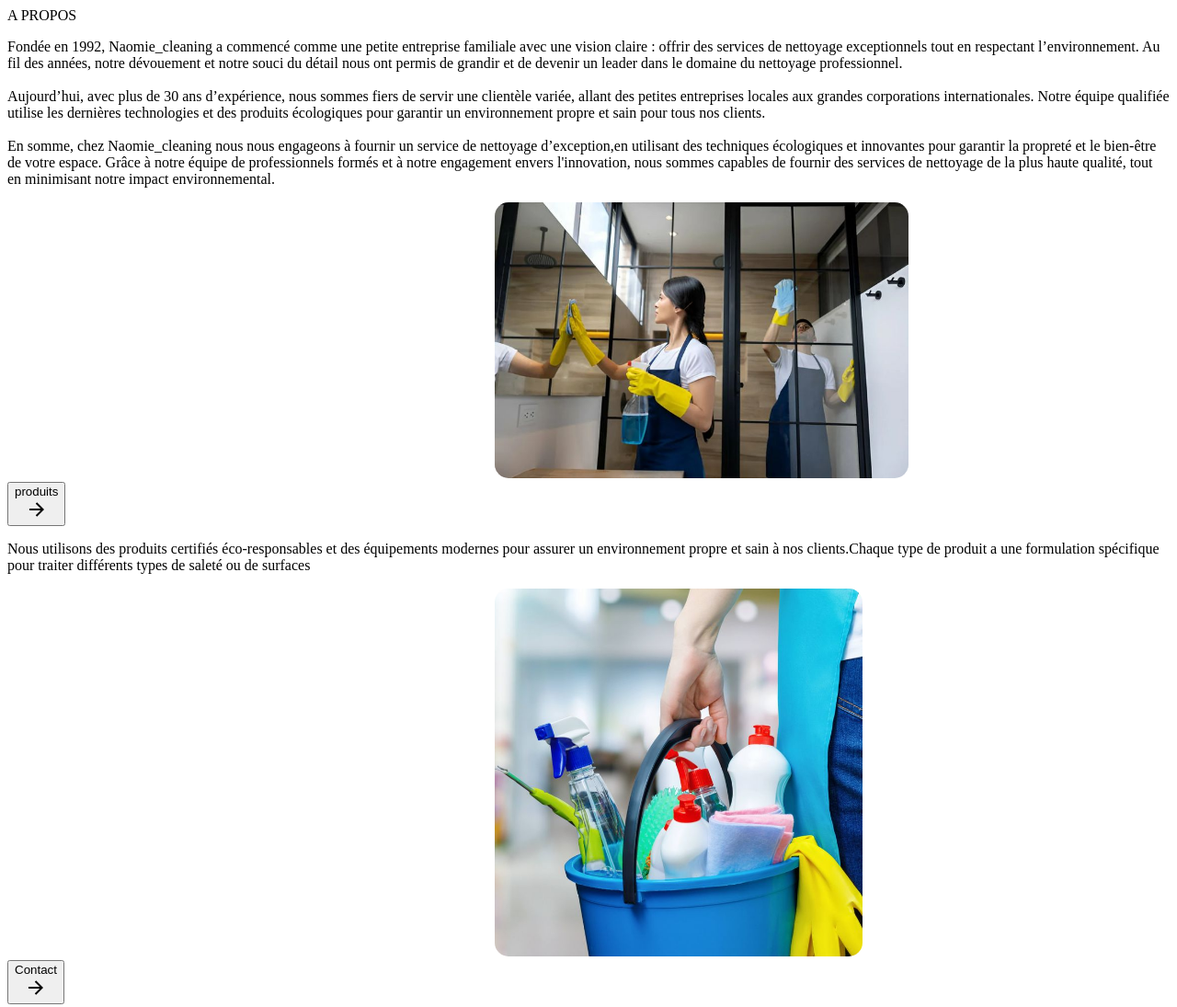
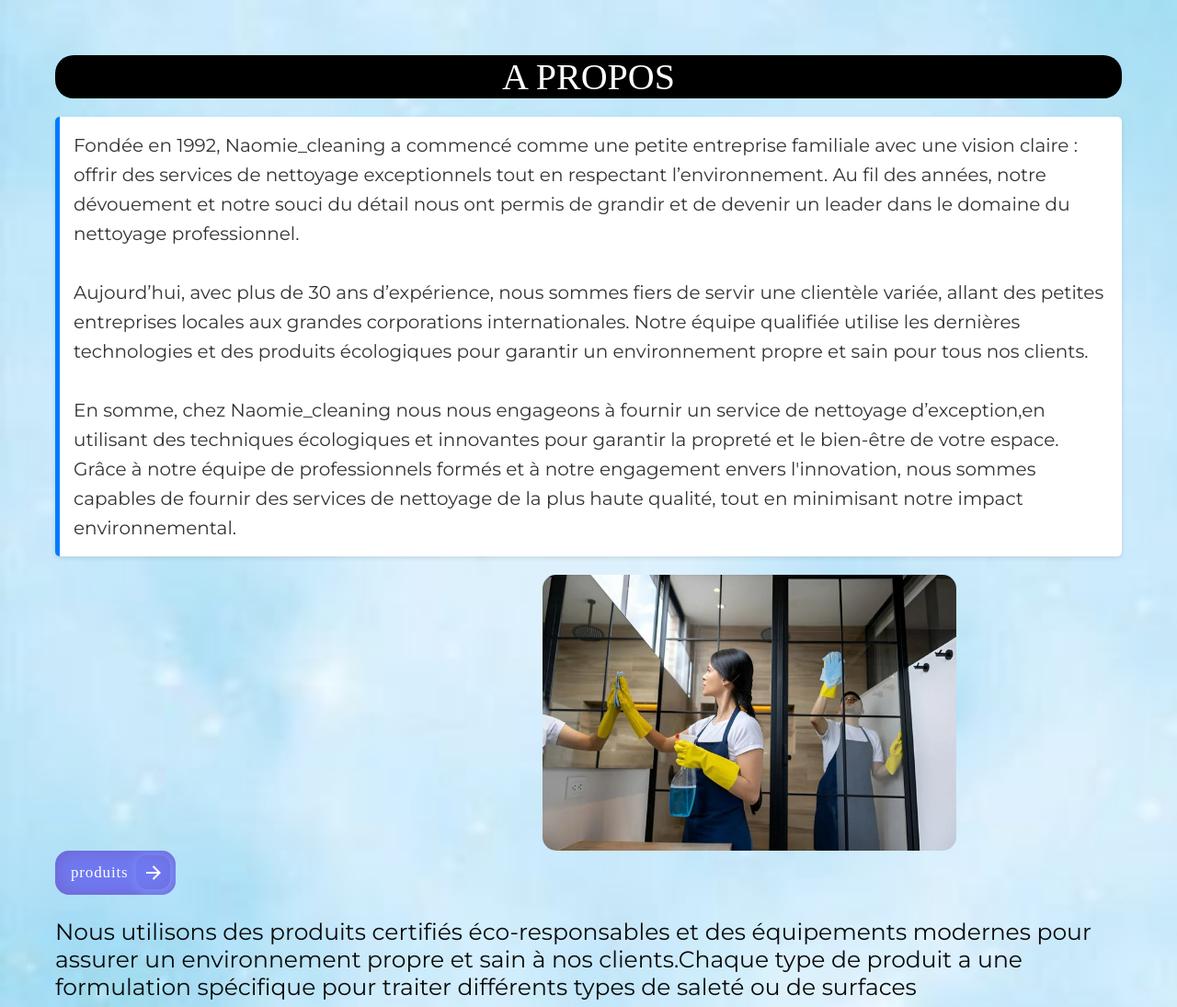
Before and after one commit to Mashidiko/Naomie_Cleaning, a plain HTML site: page apropos.html in a window 1280 px wide. Shown: the top 1095 px of the page at 92% size. Drawn offline with Linux system fonts and the light colour scheme; a script that the page names is missing.

Commit message:
Update apropos.html

```diff
--- a/apropos.html
+++ b/apropos.html
@@ -4,7 +4,7 @@
  <head>
      <meta charset="UTF-8">
      <title>A propos</title>
-     <link rel="stylesheet" href="style2.css">
+     <link rel="stylesheet" href="apropos.css">
      <a href="index.html"></a>
      <link rel="preconnect" href="https://fonts.googleapis.com">
      <link rel="preconnect" href="https://fonts.gstatic.com" crossorigin>
```
